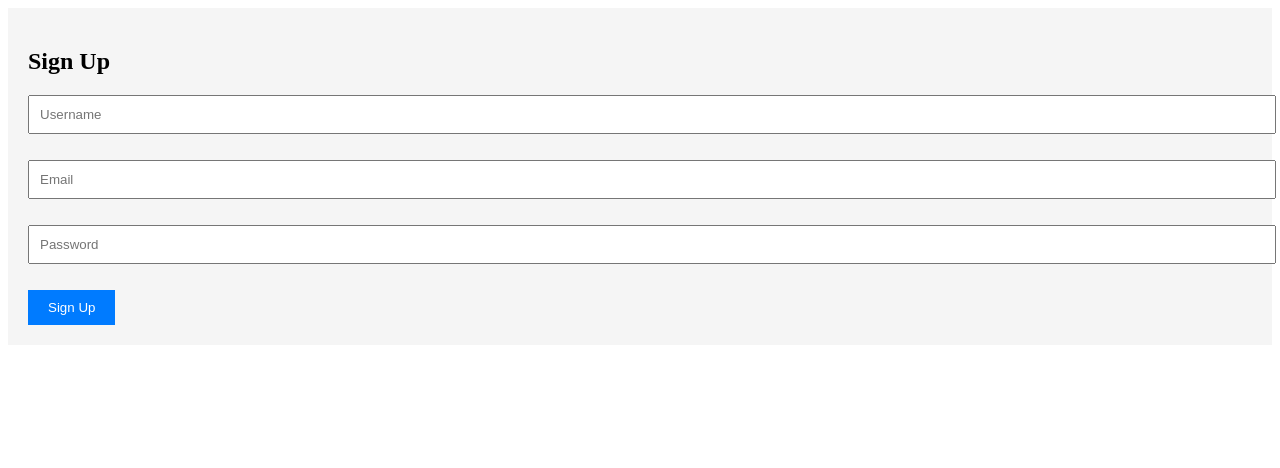
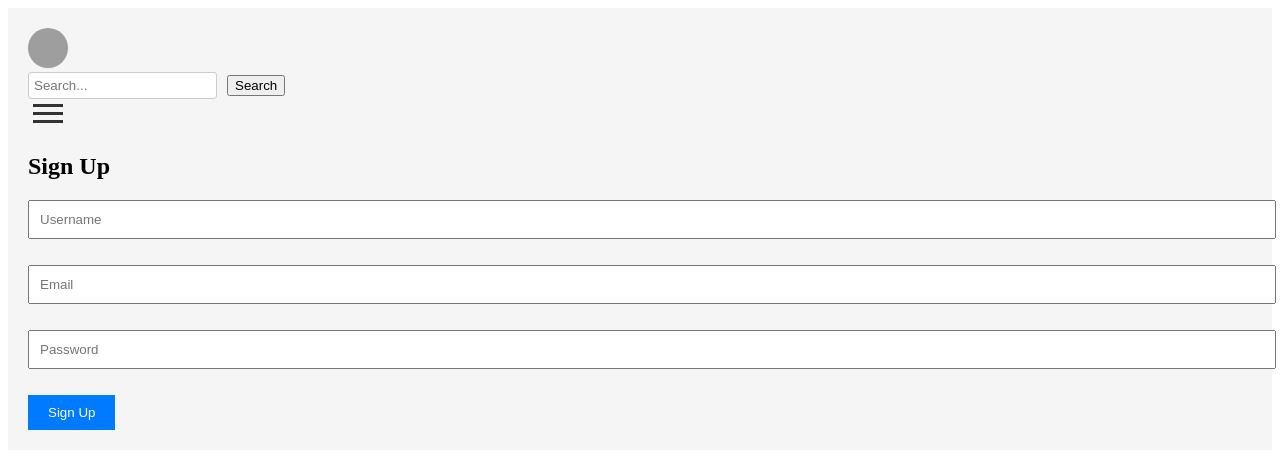
Before and after one commit to Shadrack-Ch/HonoursProject, a React (Create React App) app: page /signup in a window 1280 px wide. Shown: the top 468 px of the page. Built offline with nearby package versions, Linux system fonts and the light colour scheme; grey boxes are pictures that could not be loaded.

Commit message:
added Nav bar and CSS

```diff
--- a/src/components/Navbar.js
+++ b/src/components/Navbar.js
@@ -1,18 +1,43 @@
-import React, {useState} from 'react'
-import { Link } from 'react-router-dom'
+import React, { useState } from 'react';
+import { Link } from 'react-router-dom';
+import '../styles/Navbar.css';
 
-function Navbar() {
+function NavBar() {
+  const [isMenuOpen, setIsMenuOpen] = useState(false);
+
+  const handleMenuToggle = () => {
+    setIsMenuOpen(!isMenuOpen);
+  };
+
   return (
-    <>
-        <nav className='navbar'>
-          <div className='navbar-container'>
-            <Link to="/" className="navbar-logo">
-
-            </Link>
-          </div>
-        </nav>
-    </>
-  )
+    <nav>
+      <div className="logo">
+        <img src=".\images\Profile_avatar_placeholder_large.png" alt="User Icon" />
+      </div>
+      <div className="search-bar">
+        <input type="text" placeholder="Search..." />
+        <button type="button">Search</button>
+      </div>
+      <div className={`menu ${isMenuOpen ? 'open' : ''}`}>
+        <ul>
+          <li>
+            <Link to="/">Home</Link>
+          </li>
+          <li>
+            <Link to="/login">Login</Link>
+          </li>
+          <li>
+            <Link to="/signup">Sign Up</Link>
+          </li>
+        </ul>
+      </div>
+      <button className="hamburger" onClick={handleMenuToggle}>
+        <span></span>
+        <span></span>
+        <span></span>
+      </button>
+    </nav>
+  );
 }
 
-export default Navbar
+export default NavBar;
--- a/src/pages/signin.js
+++ b/src/pages/signin.js
@@ -1,10 +1,13 @@
 // pages/SignIn.js
 import React from 'react';
 import SignInForm from '../components/signinForm';
+import NavBar from '../components/Navbar'
 
 const SignIn = () => {
   return (
+
     <div>
+      <NavBar />
       <h2>Sign In</h2>
       <SignInForm />
     </div>
--- a/src/pages/signup.js
+++ b/src/pages/signup.js
@@ -2,10 +2,13 @@
 import React from 'react';
 import SignUpForm from '../components/signupForm';
 import '../styles/signup.css'
+import NavBar from '../components/Navbar'
 
 const SignUp = () => {
   return (
+
     <div className="signup-container">
+      <NavBar />
       <h2>Sign Up</h2>
       <SignUpForm />
     </div>
--- a/src/styles/Navbar.css
+++ b/src/styles/Navbar.css
@@ -0,0 +1,62 @@
+.navbar {
+    display: flex;
+    align-items: center;
+    justify-content: space-between;
+    background-color: #f2f2f2;
+    padding: 10px 20px;
+  }
+
+  .logo img {
+    width: 40px;
+    height: 40px;
+    border-radius: 50%;
+  }
+
+  .hamburger {
+    background: none;
+    border: none;
+    cursor: pointer;
+    padding: 5px;
+  }
+
+  .hamburger span {
+    display: block;
+    width: 30px;
+    height: 3px;
+    background-color: #333;
+    margin-bottom: 5px;
+  }
+
+  .search-bar {
+    display: flex;
+    align-items: center;
+  }
+
+  .search-bar input[type="text"] {
+    margin-right: 10px;
+    padding: 5px;
+    border-radius: 3px;
+    border: 1px solid #ccc;
+  }
+
+  .menu {
+    display: none;
+  }
+
+  .menu.open {
+    display: block;
+  }
+
+  .menu ul {
+    list-style: none;
+    padding: 0;
+  }
+
+  .menu ul li {
+    margin-bottom: 5px;
+  }
+
+  .menu ul li a {
+    text-decoration: none;
+    color: #333;
+  }
```
Also changed, not shown: images/Profile_avatar_placeholder_large.png (added), images/depositphotos_137014128-stock-illustration-user-profile-icon.jpg (added).
